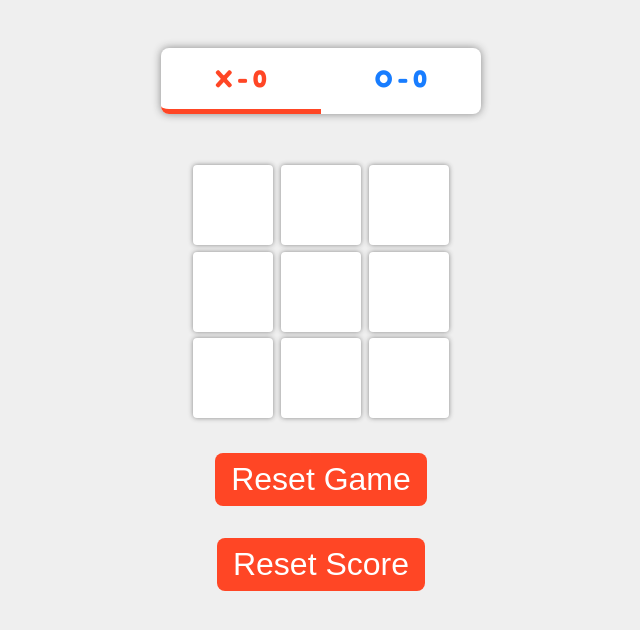
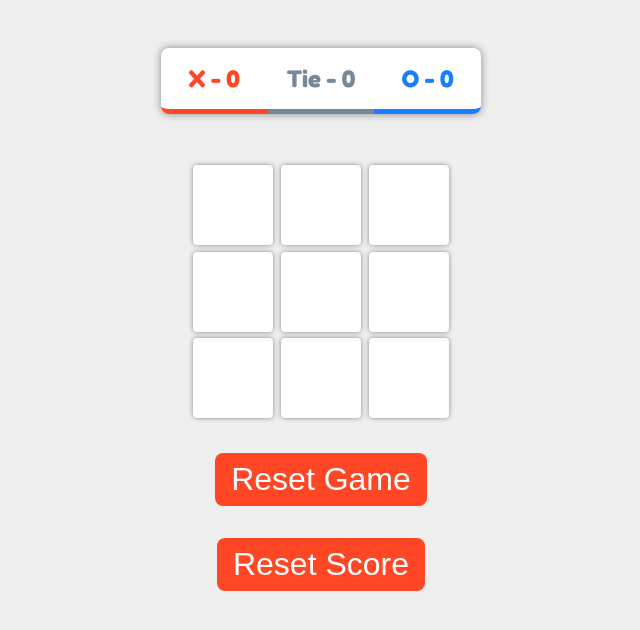
Before and after one commit to JohnneSouza/kangoo, a React (Create React App) app: page / in a window 1280 px wide. Shown: the top 630 px of the page, without its empty margins (319-959 px from the left). Built offline with nearby package versions, Linux system fonts and the light colour scheme.

Commit message:
[feature] Implement Draw Score

```diff
--- a/package.json
+++ b/package.json
@@ -15,7 +15,8 @@
     "start": "react-scripts start",
     "build": "react-scripts build",
     "test": "react-scripts test",
-    "eject": "react-scripts eject"
+    "eject": "react-scripts eject",
+    "debug": "react-scripts --inspect-brk start"
   },
   "eslintConfig": {
     "extends": [
--- a/src/App.js
+++ b/src/App.js
@@ -21,19 +21,20 @@ function App() {
 
   const [board, setBoard] = useState(Array(9).fill(null))
   const [xPlaying, setXplaying] = useState(true);
-  const [scores, setScores] = useState({ xScore: 0, oScore: 0 })
+  const [scores, setScores] = useState({ xScore: 0, oScore: 0, tScore: 0 })
   const [gameOver, setGameOver] = useState(false);
 
   const handleBoxClick = (boxIdx) => {
     const updatedBoard = board.map((value, idx) => {
-      if (idx === boxIdx) {
-        return xPlaying === true ? "X" : "O";
+      if (boxIdx === idx) {
+        return xPlaying ? "X" : "O";
       } else {
         return value;
       }
     })
 
     const winner = checkWinner(updatedBoard);
+    const tie = checkTie(updatedBoard);
 
     if (winner) {
       if (winner === "O") {
@@ -45,10 +46,14 @@ function App() {
         xScore += 1;
         setScores({ ...scores, xScore })
       }
+    } else if (tie) {
+      let { tScore } = scores;
+      tScore += 1;
+      setScores({ ...scores, tScore })
     }
 
+    setXplaying(!xPlaying);
     setBoard(updatedBoard);
-    setXplaying(!xPlaying);
 
   }
 
@@ -60,7 +65,10 @@ function App() {
         return board[x];
       }
     }
+  }
 
+  const checkTie = (board) => {
+    return board.filter(box => box === null).length === 0;
   }
 
   const resetGame = () => {
@@ -69,12 +77,12 @@ function App() {
   }
 
   const resetScore = () => {
-    setScores({ xScore: 0, oScore: 0 })
+    setScores({ xScore: 0, oScore: 0, tScore: 0 })
   }
 
   return (
     <div className="App">
-      <ScoreBoard scores={scores} xPlaying={xPlaying} />
+      <ScoreBoard scores={scores} />
       <Board board={board} onClick={gameOver ? resetGame : handleBoxClick} />
       <ResetButtonGame resetGame={resetGame} />
       <ResetButtonScore resetScore={resetScore} />
--- a/src/components/tictactoe/score/ScoreBoard.css
+++ b/src/components/tictactoe/score/ScoreBoard.css
@@ -30,6 +30,7 @@
     border-radius: 0 0.5rem 0.5rem 0;
 }
 
-.inactive {
-    border-bottom: 5px solid transparent;
+.t-score {
+    color: lightslategray;
+    border-bottom: 5px solid lightslategray;
 }
--- a/src/components/tictactoe/score/ScoreBoard.js
+++ b/src/components/tictactoe/score/ScoreBoard.js
@@ -2,12 +2,13 @@ import React from 'react'
 import './ScoreBoard.css'
 
 
-export const ScoreBoard = ({ scores, xPlaying }) => {
-    const { xScore, oScore } = scores;
+export const ScoreBoard = ({ scores }) => {
+    const { xScore, oScore, tScore } = scores;
     return (
         <div className='scoreboard'>
-            <span className={`score x-score ${!xPlaying && "inactive"}`}>X - {xScore}</span>
-            <span className={`score o-score ${xPlaying && "inactive"}`}>O - {oScore}</span>
+            <span className={'score x-score'}>X - {xScore}</span>
+            <span className={'score t-score'}>Tie - {tScore}</span>
+            <span className={'score o-score'}>O - {oScore}</span>
         </div>
     )
 }
```
